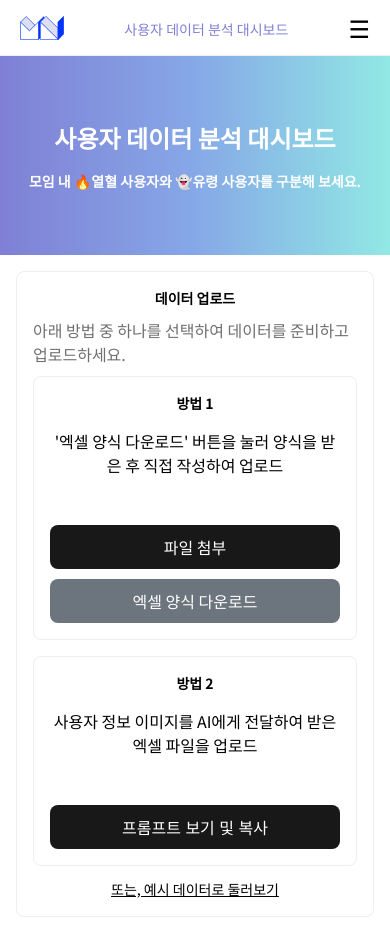
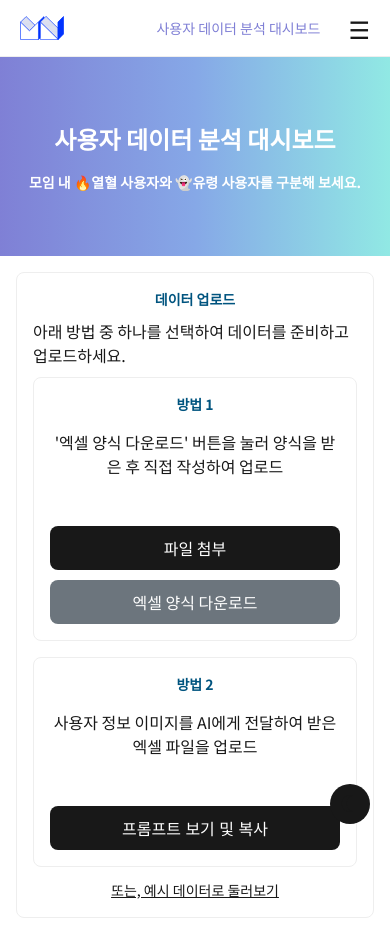
Before and after one commit to Moonhokyun/muno-design-blog, a Vue app: page /dashboard in a window 390 px wide. Built offline with nearby package versions, Linux system fonts and the light colour scheme.

Commit message:
style-edit (#19)

```diff
--- a/src/App.vue
+++ b/src/App.vue
@@ -10,7 +10,18 @@
 </template>
 
 <script setup>
+import { onMounted } from 'vue';
 import Header from "./components/Header.vue";
+
+// 로컬 스토리지에서 테마 설정을 불러와 적용합니다.
+onMounted(() => {
+  const theme = localStorage.getItem('theme');
+  if (theme === 'dark') {
+    document.documentElement.classList.add('dark');
+  } else {
+    document.documentElement.classList.remove('dark');
+  }
+});
 </script>
 
 <style scoped>
@@ -19,6 +30,7 @@ import Header from "./components/Header.vue";
   flex-direction: column;
   width: 100%;
   min-height: 100vh;
+  background-color: var(--color-background);
 }
 
 .content-wrapper {
--- a/src/assets/styles.css
+++ b/src/assets/styles.css
@@ -2,52 +2,51 @@
 @import url("https://fonts.googleapis.com/css2?family=Noto+Sans+KR:wght@400;500;700&display=swap");
 
 :root {
+  /* Light Theme Colors */
+  --color-background: #ffffff;
+  --color-text-primary: #181818;
+  --color-text-secondary: #6f6f6f;
   --color-primary: #181818;
-  --color-primary-opacity: #009fee3e;
   --color-secondary: #00547f;
-  --color-black: #181818;
-  --color-black-opacity: #1818180a;
-  --color-gray: #6f6f6f;
-  --color-white: #ffffff;
-  --color-white-opacity: #ffffff0a;
-  body,
-  h1,
-  h2,
-  h3,
-  h4,
-  h5,
-  h6,
-  p,
-  span,
-  div,
-  a,
-  li,
-  ul,
-  ol,
-  label,
-  input,
-  textarea,
-  button {
-    color: #000;
-  }
-  --color-light-gray: #e0e0e0; /* 기존에 있던 색상 유지 */
-  --color-background: #121212; /* 기존에 있던 색상 유지 */
-  --shadow-color: rgba(0, 0, 0, 0.1); /* 기존에 있던 색상 유지 */
+  --color-border: #eee;
+  --color-card-bg: #ffffff;
+  --color-button-bg: #181818;
+  --color-button-text: #ffffff;
+  --color-button-hover-bg: #eee;
+  --color-button-hover-text: #000;
+  --shadow-color: rgba(0, 0, 0, 0.1);
 
-  /* --- 2. Sizing Units --- */
+  /* Sizing Units */
   --size-default: 0;
   --font-size-default: 14px;
   --line-height-default: 1.5;
   --border-radius: 8px;
 }
 
+html.dark {
+  /* Dark Theme Colors */
+  --color-background: #121212;
+  --color-text-primary: #e0e0e0;
+  --color-text-secondary: #a0a0a0;
+  --color-primary: #e0e0e0;
+  --color-secondary: #86a8e7;
+  --color-border: #333333;
+  --color-card-bg: #1e1e1e;
+  --color-button-bg: #e0e0e0;
+  --color-button-text: #121212;
+  --color-button-hover-bg: #333333;
+  --color-button-hover-text: #e0e0e0;
+  --shadow-color: rgba(255, 255, 255, 0.1);
+}
+
 body {
   font-family: "Noto Sans KR", sans-serif;
-  background-color: #fff;
-  color: var(--color-black);
+  background-color: var(--color-background);
+  color: var(--color-text-primary);
   margin: 0;
   display: flex;
   justify-content: center;
+  transition: background-color 0.3s, color 0.3s;
 }
 
 #app {
@@ -58,11 +57,16 @@ body {
   gap: 10px;
 }
 
+h1, h2, h3, h4, h5, h6, p, span, div, a, li, ul, ol, label, input, textarea, button {
+  color: var(--color-text-primary);
+  transition: color 0.3s;
+}
+
 h1 {
   color: var(--color-secondary);
   font-weight: 700;
   text-align: center;
-  font-size: var(--font-size-default); /* 변수 사용 */
+  font-size: var(--font-size-default);
 }
 
 h2,
@@ -71,8 +75,9 @@ h3 {
   color: var(--color-secondary);
   margin: 0;
   font-weight: 700;
-  font-size: var(--font-size-default); /* 변수 사용 */
+  font-size: var(--font-size-default);
 }
+
 [class*="flex"],
 [class*="Flex"],
 [class*="row"],
@@ -80,11 +85,11 @@ h3 {
   display: flex;
   gap: 10px;
 }
-/* --- Common Container Style --- */
+
 .dashboard-container {
-  padding: var(--size-default);
+  padding: 16px;
   border-radius: var(--border-radius);
-  box-shadow: 0 var(--size-default) var(--size-default) var(--shadow-color); /* 변수 사용 */
+  box-shadow: 0 var(--size-default) var(--size-default) var(--shadow-color);
   width: 100%;
   max-width: 800px;
   max-height: 400px;
@@ -92,43 +97,41 @@ h3 {
   flex-direction: column;
   box-sizing: border-box;
   gap: 10px;
-  background-color: var(--color-white-opacity);
+  background-color: var(--color-card-bg);
   align-items: center;
-  padding: 16px;
-  border: 1px solid #eee;
+  border: 1px solid var(--color-border);
+  transition: background-color 0.3s, border-color 0.3s;
 }
 
-/* --- File Input Container --- */
 .file-input-container {
   text-align: center;
-  max-height: none; /* This container doesn't need a fixed height */
+  max-height: none;
 }
 
 .upload-btn {
-  background-color: var(--color-primary);
-  color: #000;
-  padding: var(--size-default) 24px; /* 변수 사용 */
+  background-color: var(--color-button-bg);
+  color: var(--color-button-text);
+  padding: var(--size-default) 24px;
   border: none;
-  border-radius: var(--size-default); /* 변수 사용 */
+  border-radius: var(--border-radius);
   cursor: pointer;
-  font-size: var(--font-size-default); /* 변수 사용 */
+  font-size: var(--font-size-default);
   font-weight: 500;
-  transition: background-color 0.3s ease;
+  transition: background-color 0.3s ease, color 0.3s ease;
 }
 .upload-btn:hover {
-  background-color: #eee;
-  color: #000;
+  background-color: var(--color-button-hover-bg);
+  color: var(--color-button-hover-text);
 }
 .upload-btn input[type="file"] {
   display: none;
 }
 .file-info {
-  margin-top: var(--size-default); /* 변수 사용 */
-  font-size: var(--font-size-default); /* 변수 사용 */
-  color: var(--color-gray);
+  margin-top: var(--size-default);
+  font-size: var(--font-size-default);
+  color: var(--color-text-secondary);
 }
 
-/* --- Main Content Area --- */
 .main-content-area {
   width: 100%;
   display: flex;
@@ -137,15 +140,13 @@ h3 {
   gap: 16px;
 }
 
-/* --- Chart Container --- */
 .chart-container {
   position: relative;
 }
 
-/* --- Table Container --- */
 .table-scroll-wrapper {
   overflow-y: auto;
-  border-color: var(--color-gray);
+  border-color: var(--color-border);
   width: 100%;
 }
 .table-scroll-wrapper::-webkit-scrollbar {
@@ -163,20 +164,19 @@ h3 {
 table {
   width: 100%;
   border-collapse: collapse;
-  font-size: var(--font-size-default); /* 변수 사용 */
-  border-color: var(--color-gray);
+  font-size: var(--font-size-default);
+  border-color: var(--color-border);
 }
 th,
 td {
-  padding: var(--size-default) var(--size-default); /* 변수 사용 */
+  padding: 10px;
   text-align: left;
-  border-bottom: 1px solid #eee;
-  padding: 10px;
+  border-bottom: 1px solid var(--color-border);
 }
 th {
   background-color: var(--color-primary);
   font-weight: 500;
-  color: #fff;
+  color: var(--color-button-text);
   position: sticky;
   top: 0;
 }
@@ -195,13 +195,12 @@ tbody tr {
   border-radius: 10px;
 }
 tbody tr:hover {
-  background-color: #eee;
+  background-color: var(--color-button-hover-bg);
 }
 tbody tr.selected {
-  background-color: #eee;
+  background-color: var(--color-button-hover-bg);
 }
 
-/* --- User Detail Container --- */
 .user-detail-container {
   justify-content: center;
 }
@@ -214,30 +213,26 @@ tbody tr.selected {
   display: flex;
   flex-direction: column;
   gap: 10px;
+}
 .detail-item {
-    color: #000;
-    margin-bottom: var(--size-default); /* 변수 사용 */
-    font-size: var(--font-size-default); /* 변수 사용 */
+  color: var(--color-text-primary);
+  margin-bottom: var(--size-default);
+  font-size: var(--font-size-default);
 }
 .detail-item strong {
-    color: var(--color-gray);
+  color: var(--color-text-secondary);
   display: inline-block;
   width: 100px;
 }
 .introduction {
-    margin-top: var(--size-default); /* 변수 사용 */
-    padding: var(--size-default); /* 변수 사용 */
-    background-color: #eee;
-    border-radius: var(--size-default); /* 변수 사용 */
+  margin-top: 10px;
+  padding: 10px;
+  background-color: var(--color-button-hover-bg);
+  border-radius: var(--border-radius);
   white-space: pre-wrap;
-    line-height: var(--line-height-default); /* 변수 사용 */
-    padding: 10px;
-    margin-top: 10px;
-    border-radius: var(--border-radius);
-  }
+  line-height: var(--line-height-default);
 }
 
-/* --- Export Container --- */
 .export-container {
   max-height: none;
   text-align: center;
--- a/src/components/Header.vue
+++ b/src/components/Header.vue
@@ -3,6 +3,15 @@
     <div v-if="isMenuOpen" class="menu-backdrop" @click="closeMenu"></div>
 
     <div class="header-content">
+     <div class="left-section">
+        <router-link to="/" class="logo-area" @click="goHomeAndReset">
+          <img
+            :src="logoSrc"
+            alt="logo"
+            class="logo-image"
+          />
+          <h1 class="desktop-title">Muno design blog</h1>
+        </router-link>
         <div class="desktop-nav">
           <nav class="main-nav">
             <router-link to="/">Home</router-link>
@@ -10,24 +19,24 @@
             <router-link to="/contact">Contact</router-link>
           </nav>
         </div>
-      <router-link to="/" class="logo-area" @click="goHomeAndReset">
-        <img
-          src="/assets/img/portfolio_web_logo_blue.svg"
-          alt="logo"
-          class="logo-image"
-        />
-        <h1 class="desktop-title">Muno design blog</h1>
-      </router-link>
-      <div>
+      </div>
+
+      <div class="right-section">
         <router-link to="/dashboard" class="dashboard-link">
           사용자 데이터 분석 대시보드
         </router-link>
-      </div>
-
+        <button @click="toggleTheme" class="theme-toggle-btn">
+          <span class="mdi" :class="isDark ? 'mdi-white-balance-sunny' : 'mdi-moon-waning-crescent'"></span>
+        </button>
         <div class="hamburger-button" @click="toggleMenu">
           <span v-if="!isMenuOpen">&#9776;</span>
           <span v-else>&times;</span>
         </div>
+      </div>
+          <button @click="toggleTheme" class="theme-toggle-btn mobile-theme-toggle">
+      <span class="mdi" :class="isDark ? 'mdi-white-balance-sunny' : 'mdi-moon-waning-crescent'"></span>
+    </button>
+
     </div>
 
     <div class="dropdown-menu" :class="{ open: isMenuOpen }">
@@ -41,12 +50,15 @@
 </template>
 
 <script setup>
-import { ref, watch } from "vue";
+import { ref, watch, onMounted, computed } from "vue";
 import { useRoute } from "vue-router";
 import { viewState } from "../store/viewState";
 
 const isMenuOpen = ref(false);
+const isDark = ref(false);
 const route = useRoute();
+
+const logoSrc = computed(() => isDark.value ? '/assets/img/portfolio_web_logo_white.svg' : '/assets/img/portfolio_web_logo_blue.svg');
 
 const toggleMenu = () => {
   isMenuOpen.value = !isMenuOpen.value;
@@ -61,6 +73,22 @@ const goHomeAndReset = () => {
   viewState.resetHomeView();
 };
 
+const toggleTheme = () => {
+  isDark.value = !isDark.value;
+  if (isDark.value) {
+    document.documentElement.classList.add('dark');
+    localStorage.setItem('theme', 'dark');
+  } else {
+    document.documentElement.classList.remove('dark');
+    localStorage.setItem('theme', 'light');
+  }
+};
+
+onMounted(() => {
+  const theme = localStorage.getItem('theme');
+  isDark.value = theme === 'dark';
+});
+
 watch(
   () => route.path,
   () => {
@@ -73,10 +101,13 @@ watch(
 .app-header {
  width: 100%;
   padding: 10px 20px;
-  border-bottom: 1px solid #eee;
+  border-bottom: 1px solid var(--color-border);
   box-sizing: border-box;
-  position: relative;
+  position: sticky;
+  top: 0;
+  background-color: var(--color-background);
   z-index: 999;
+  transition: background-color 0.3s, border-color 0.3s;
 }
 
 .header-content {
@@ -86,35 +117,35 @@ watch(
   width: 100%;
 }
 
+.left-section, .right-section {
+  display: flex;
+  align-items: center;
+  gap: 16px;
+}
+
 .logo-area {
   display: flex;
   align-items: center;
   font-size: 24px;
   text-decoration: none;
-  position: relative;
-  overflow: hidden;
   gap: 8px;
+}
+
+.logo-image {
+  height: 24px;
+  transition: filter 0.3s;
 }
 
 .logo-area .desktop-title {
   display: none;
+  color: var(--color-text-primary);
+  font-size: 1rem;
+  font-weight: bold;
 }
 
-.logo-image {
-  display: block;
-  height: 24px;
-}
-
-/* --- 데스크탑 메뉴 (Home, About, Contact + Toy project) --- */
-.desktop-nav {
-  display: flex;
-  align-items: center;
-  gap: 10px;
-}
-
+/* --- 데스크탑 메뉴 --- */
 .desktop-nav .main-nav {
   display: flex;
-  align-items: baseline;
   gap: 10px;
 }
 
@@ -122,48 +153,68 @@ watch(
   text-decoration: none;
   font-weight: 500;
   font-size: var(--font-size-default);
-  transition: color 0.3s;
   padding: 8px 12px;
   border-radius: 8px;
+  color: var(--color-text-secondary);
+  transition: background-color 0.3s, color 0.3s;
 }
 
 .desktop-nav a:hover {
-  background-color: #eee;
-  color: #000;
-  transition: background-color 0.3s, color 0.3s;
+  background-color: var(--color-button-hover-bg);
+  color: var(--color-text-primary);
 }
 
-.desktop-nav .main-nav a.router-link-exact-active {
-  color: var(--color-primary);
-  background-color: #eee;
+.desktop-nav a.router-link-exact-active {
+  color: var(--color-text-primary);
+  background-color: var(--color-button-hover-bg);
 }
 
-/* --- 대시보드 링크 (항상 헤더에 유지) --- */
+/* --- 대시보드 링크 --- */
 .dashboard-link {
   color: #7f7fd5;
   text-decoration: none;
   font-weight: 500;
   font-size: var(--font-size-default);
-  transition: color 0.3s;
   padding: 8px 12px;
   border-radius: 8px;
+  transition: background 0.3s, color 0.3s;
 }
 
 .dashboard-link:hover {
   background: linear-gradient(90deg, #7f7fd5 0%, #86a8e7 50%, #91eae4 100%);
   color: #fff;
-  transition: background-color 0.3s, color 0.3s;
 }
 
-/* --- 모달 및 드롭다운 메뉴 스타일 --- */
+/* --- Theme Toggle Button --- */
+.theme-toggle-btn {
+  background: none;
+  border: none;
+  cursor: pointer;
+  color: var(--color-text-primary);
+  padding: 8px;
+  border-radius: 50%;
+  display: flex;
+  align-items: center;
+  justify-content: center;
+}
+.theme-toggle-btn:hover {
+  background-color: var(--color-button-hover-bg);
+}
+.theme-toggle-btn .mdi {
+  font-size: 20px;
+}
+.mobile-theme-toggle {
+  display: none;
+}
 
+/* --- 드롭다운 메뉴 --- */
 .dropdown-menu {
   position: absolute;
   top: 100%;
   left: 0;
   width: 100%;
-  background-color: #fff;
-  padding: var(--size-default);
+  background-color: var(--color-background);
+  padding: 1rem;
   box-sizing: border-box;
   box-shadow: 0 4px 6px var(--shadow-color);
   display: flex;
@@ -180,8 +231,6 @@ watch(
   visibility: visible;
   opacity: 1;
   transform: translateY(0);
-  background-color: #fff;
-  padding: 1rem;
 }
 
 .dropdown-menu nav {
@@ -192,45 +241,77 @@ watch(
 
 .dropdown-menu a {
   display: flex;
-  padding: 4px 8px;
+  padding: 8px;
   min-height: 40px;
   align-items: center;
   border-radius: 8px;
   text-decoration: none;
   font-weight: 500;
   font-size: var(--font-size-default);
+  color: var(--color-text-secondary);
 }
 
 .dropdown-menu a:hover {
-  background-color: #eee;
-  color: var(--color-primary);
-  transition: 0.3s;
+  background-color: var(--color-button-hover-bg);
+  color: var(--color-text-primary);
 }
 
 /* --- 반응형 처리 --- */
-
 .hamburger-button {
-  display: none; /* 평소에는 햄버거 버튼 숨김 */
+  display: none;
   font-size: 24px;
   cursor: pointer;
   user-select: none;
   z-index: 1003;
+  color: var(--color-text-primary);
+}
+
+@media (min-width: 769px) {
+  .desktop-nav, .logo-area .desktop-title {
+    display: flex;
+  }
 }
 
 @media (max-width: 768px) {
-  /* 모바일에서만 적용 */
-  .desktop-title,
-  .desktop-nav {
-    display: none; /* 데스크탑 전용 요소 숨기기 */
+   .desktop-nav,
+  .right-section .theme-toggle-btn {
+    display: none;
+  }
+  .hamburger-button {
+    display: block;
+  }
+  .header-content {
+    justify-content: space-between;
+  }
+  .left-section {
+    flex-grow: 1;
+  }
+    .mobile-theme-toggle {
+    display: flex;
+    position: fixed;
+    bottom: 20px;
+    right: 20px;
+    background: var(--color-button-bg);
+    color: var(--color-button-text);
+    border: none;
+    border-radius: 50%;
+    width: 40px;
+    height: 40px;
+    justify-content: center;
+    align-items: center;
+    cursor: pointer;
+    z-index: 1000;
+    transition: background-color 0.3s, color 0.3s;
   }
 
-  .hamburger-button {
-    display: block; /* 햄버거 버튼 표시 */
+  .mobile-theme-toggle:hover {
+    background-color: var(--color-button-hover-bg);
+    color: var(--color-button-hover-text);
   }
 
-  .header-content {
-    /* 모바일에서는 로고, 대시보드 링크, 햄버거 버튼만 flex로 정렬 */
-    justify-content: space-between;
+  .mobile-theme-toggle .mdi {
+    font-size: 20px;
   }
+
 }
 </style>
```
Also changed, not shown: src/views/HomeView.vue (+43 -11 lines). Lines whose indentation alone changed are shown as unchanged.
